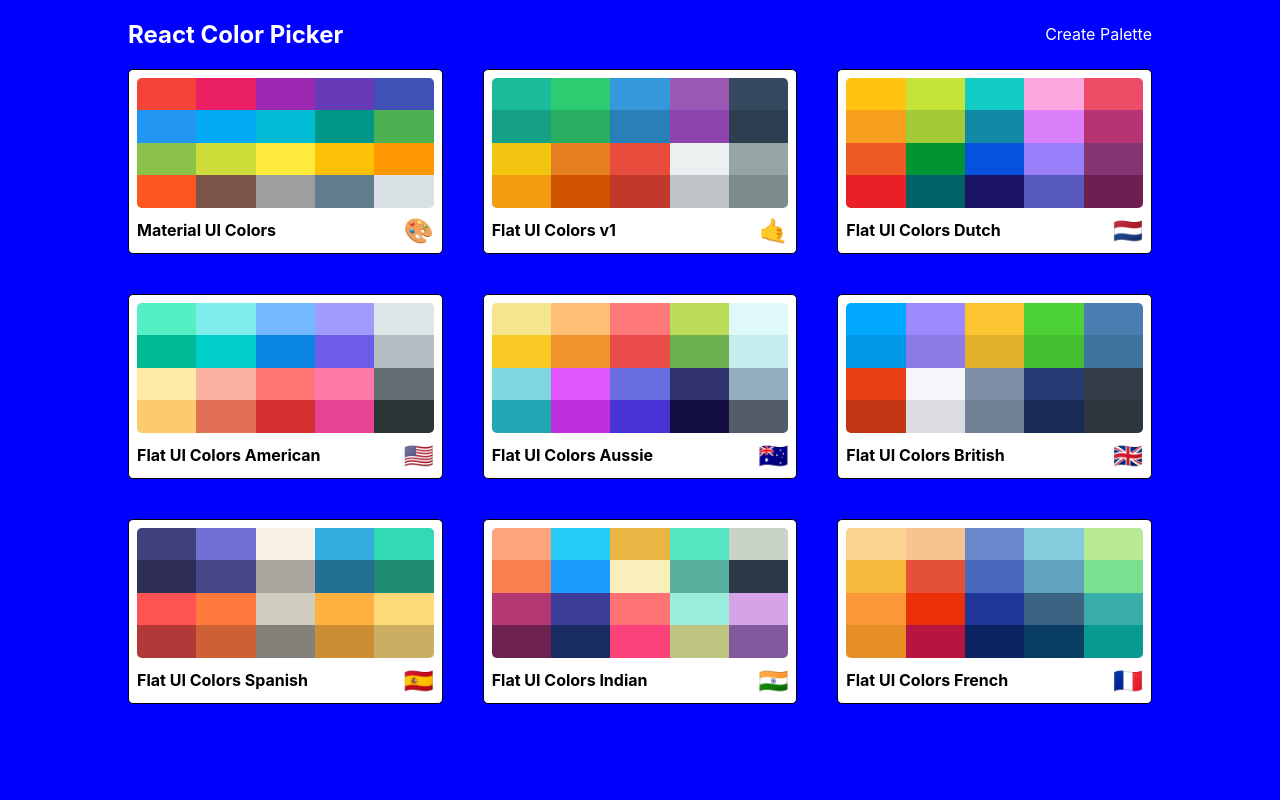
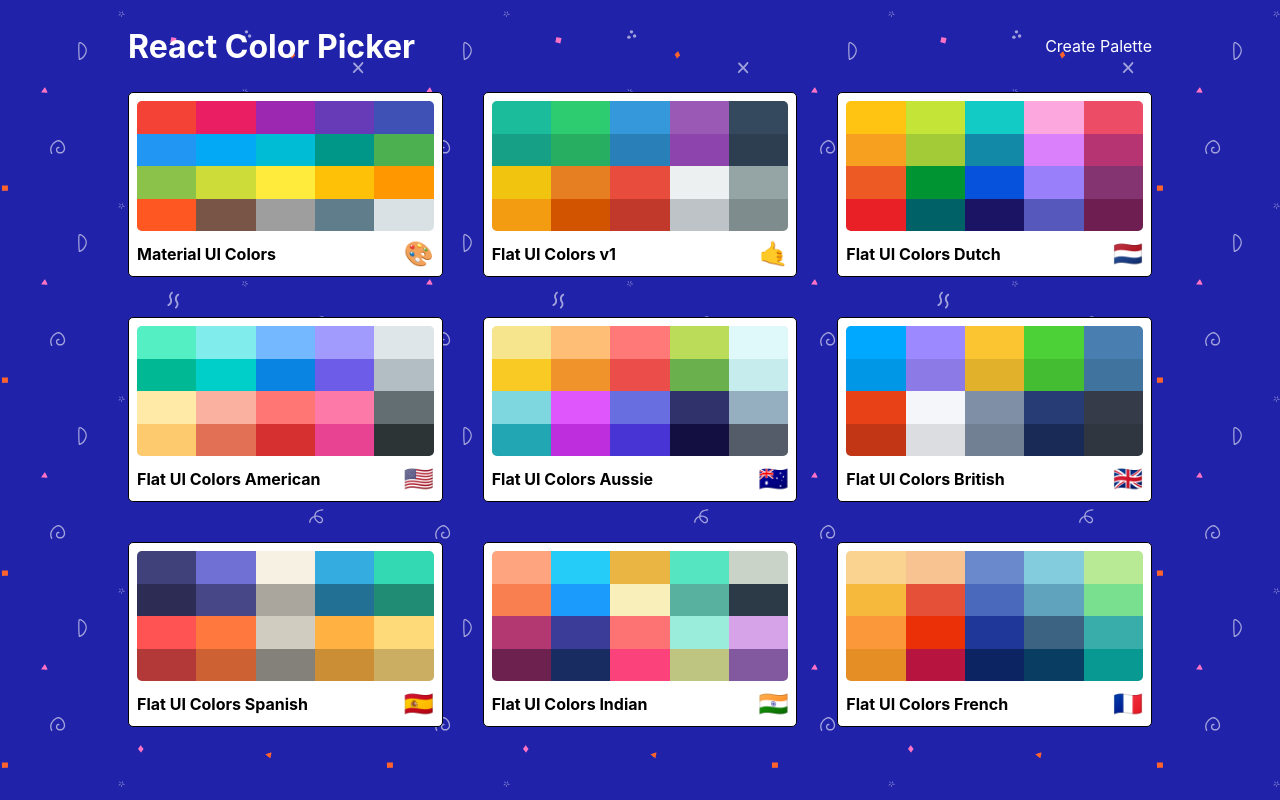
Before and after one commit to kripton-it/color-picker-app, a React (Create React App) app: page / in a window 1280 px wide. Built offline with nearby package versions, Linux system fonts and the light colour scheme.

Commit message:
SVG Background в PaletteList

```diff
--- a/src/PaletteList.js
+++ b/src/PaletteList.js
@@ -12,13 +12,13 @@
 
   render() {
     const { palettes, classes, deletePalette } = this.props;
-    const { paletteList, container, navbar, list } = classes;
+    const { paletteList, container, navbar, list, heading } = classes;
 
     return (
       <div className={paletteList}>
         <div className={container}>
           <nav className={navbar}>
-            <h1>React Color Picker</h1>
+            <h1 className={heading}>React Color Picker</h1>
             <Link to="/palette/new">Create Palette</Link>
           </nav>
           <ul className={list}>
--- a/src/styles/PaletteListStyles.js
+++ b/src/styles/PaletteListStyles.js
@@ -1,19 +1,22 @@
 import sizes from "../utils/mediaQueries";
+import bg from './bg.svg';
 
 export default {
   paletteList: {
     backgroundColor: "blue",
+    backgroundImage: `url(${bg})`,
+    /* background by SVGBackgrounds.com */
     height: '100vh',
     display: 'flex',
     alignItems: 'flex-start',
     justifyContent: 'center',
+    overflowY: 'auto'
   },
   container: {
     width: "50%",
     display: 'flex',
     alignItems: 'stretch',
     flexDirection: 'column',
-    // flexWrap: 'wrap',
     [sizes.down("xl")]: {
       width: "80%"
     },
@@ -23,7 +26,6 @@
   },
   navbar: {
     display: 'flex',
-    // width: '100%',
     justifyContent: 'space-between',
     alignItems: 'center',
     color: 'white',
@@ -31,6 +33,9 @@
       color: 'inherit',
       textDecoration: 'none'
     }
+  },
+  heading: {
+    fontSize: '2rem'
   },
   list: {
     listStyle: 'none',
@@ -46,7 +51,7 @@
     },
     [sizes.down("xs")]: {
       gridTemplateColumns: 'repeat(1, 1fr)',
-      gridGap: '1rem',
+      gridGap: '1.5rem',
     },
   }
 };
```
Also changed, not shown: src/styles/bg.svg (added).
